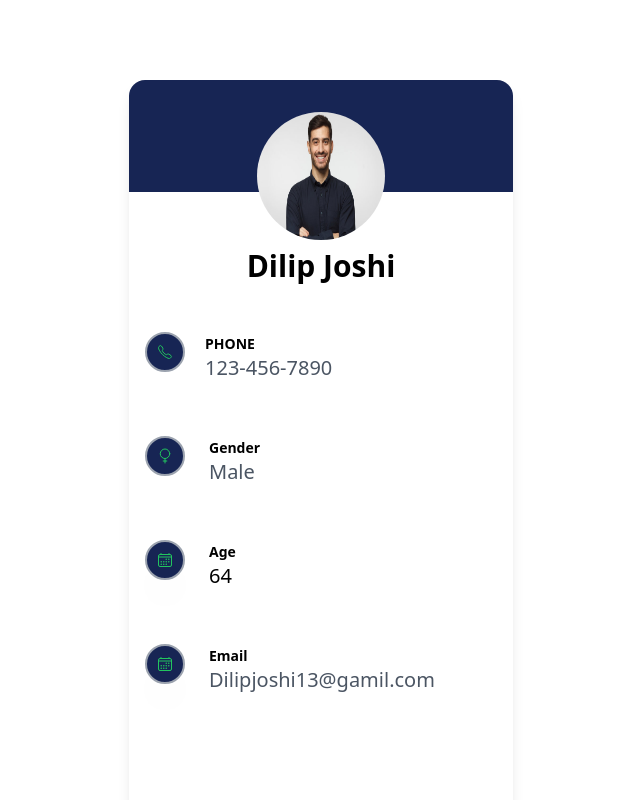
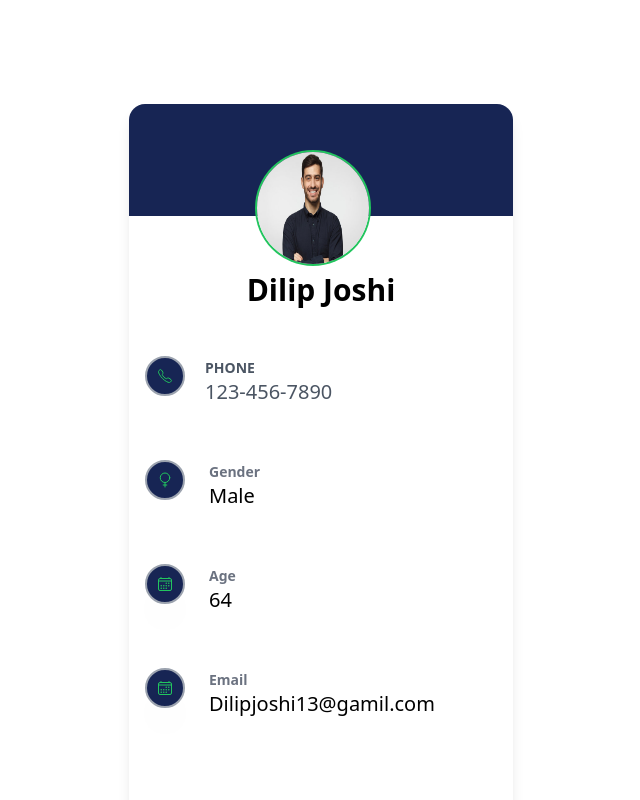
Before and after one commit to MdArslaan/Contact_page12, a website: page index.html in a window 1280 px wide. Shown: the top 800 px of the page, without its empty margins (319-959 px from the left). Drawn offline with nearby package versions, Linux system fonts and the light colour scheme.

Commit message:
Add files via upload

```diff
--- a/index.html
+++ b/index.html
@@ -10,12 +10,12 @@
 </head>
 <body>
 <!-- component -->
-<div class="flex flex-col items-center justify-center ">
+<div class="md:flex md:flex-col md:items-center md:justify-center h-screen md:mt-40">
 
 <div class="md:flex md:items-center md:justify-center">
  <div class="w-96 bg-white shadow-lg rounded-2xl overflow-hidden md:my-20 my-32">
-   <div class="px-4 py-2 bg-blue-950 md:h-28  rounded-">
-    <img src="1.jpg" alt="" class="relative md:top-6 top-14 start-28 w-32 h-32 rounded-full ">
+   <div class="px-4 py-2 bg-blue-950 md:h-28 md:w-full ">
+    <img src="1.jpg" alt="" class="relative md:top-10 top-14 start-28 w-28 h-28 rounded-full ring-2 ring-green-500">
    </div>
   <div class="w-96 h-screen bg-white">
 
@@ -28,7 +28,7 @@
     </div>
     <div class="flex flex-col">
 
-      <span class=" font-semibold text-sm pt-3">PHONE</span>
+      <span class=" font-semibold text-gray-600  text-sm pt-3">PHONE</span>
     <span class="text-gray-600 text-xl">123-456-7890</span>
 </div></div>
 
@@ -37,8 +37,8 @@
       <ion-icon name="female-outline" class="text-green-500 drop-shadow-2xl"></ion-icon>
   </div>
   <div class="flex flex-col">
-  <span class="text-sm font-semibold pt-3">Gender</span>
-  <span class="text-xl text-gray-600">Male</span>
+  <span class="text-sm font-semibold pt-3 text-gray-500">Gender</span>
+  <span class="text-xl ">Male</span>
 
  </div>
 </div>
@@ -49,8 +49,8 @@
   </div>
   <div class="flex flex-col">
 
-  <span class="text-sm font-semibold pt-3">Age</span>
-  <span class="texl-gray-600 text-xl">64</span>
+  <span class="text-sm font-semibold pt-3 text-gray-500">Age</span>
+  <span class=" text-xl">64</span>
 </div>
 </div>
 <div class="flex items-center space-x-2">
@@ -58,8 +58,8 @@
     <ion-icon name="calendar-outline"  class="text-green-500 drop-shadow-2xl"></ion-icon>
   </div>
   <div class="flex flex-col">
-  <span class="text-sm font-semibold pt-3">Email</span>
-  <span class="text-gray-600 text-xl">Dilipjoshi13@gamil.com</span>
+  <span class="text-sm font-semibold pt-3 text-gray-500">Email</span>
+  <span class=" text-xl">Dilipjoshi13@gamil.com</span>
 </div>
 </div></div>
 
```
